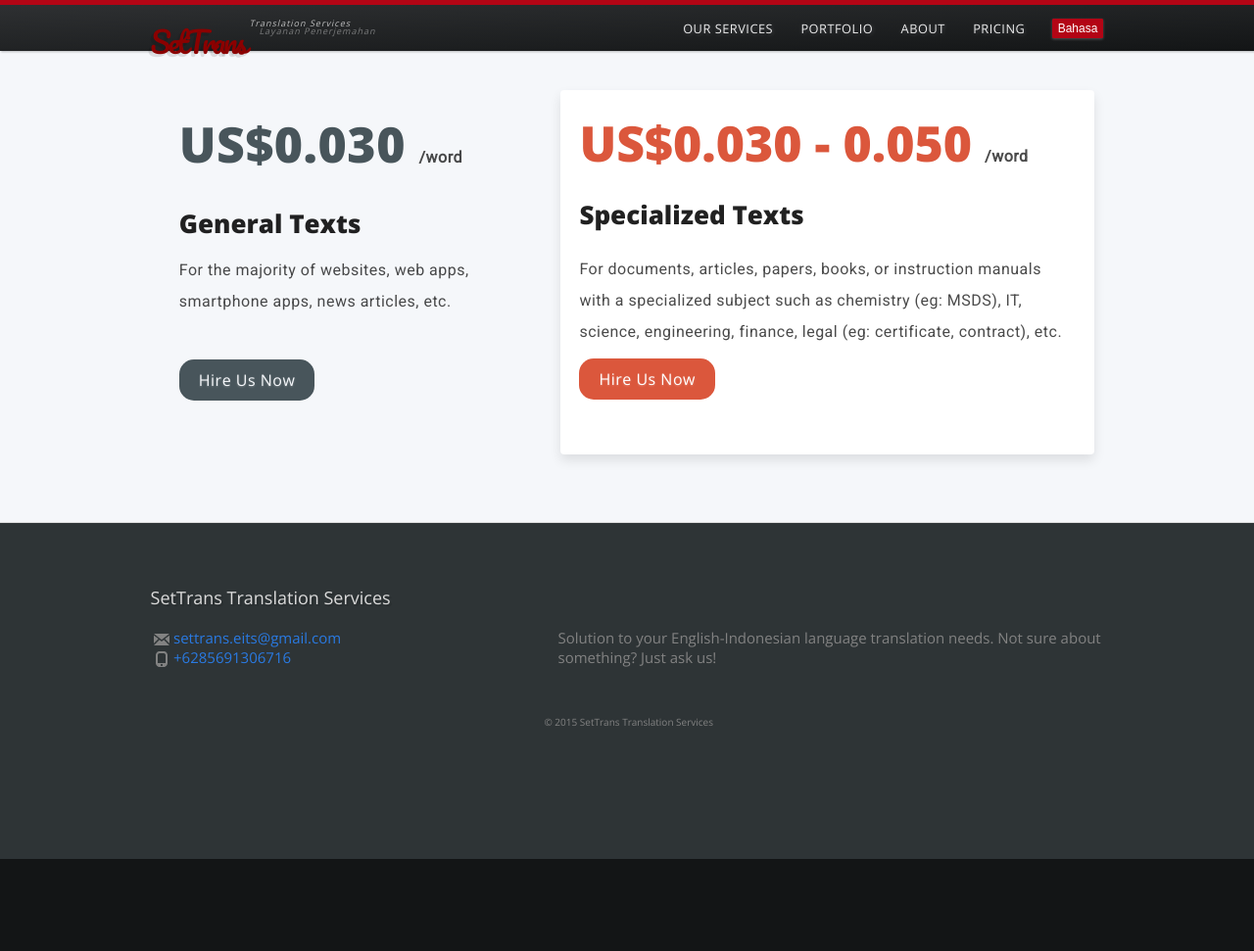
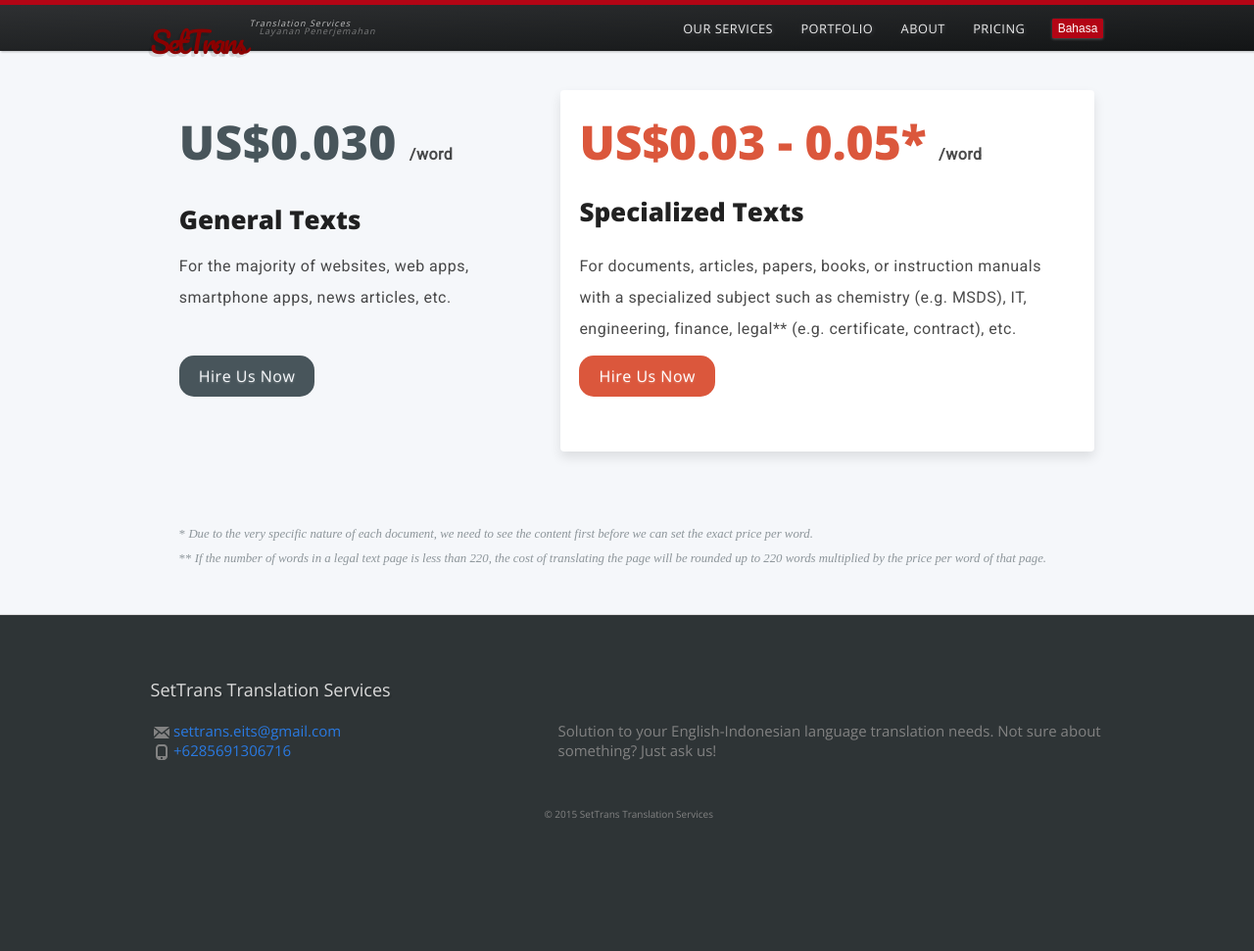
Before and after one commit to settrans/settrans.github.io, a Jekyll site: the page built from pricing/index.md, in a window 1280 px wide. Shown: the whole page at 98% size. Built offline with Jekyll 4.4.1, drawn with Linux system fonts in a browser that asks for light colours; nearby versions of some CDN libraries; before the commit the page ends 900 px from its top, so only the background shows below that.

Commit message:
add logo for portfolio, remove unused div in footer, update pricing page, and style pages

```diff
--- a/_includes/footer.html
+++ b/_includes/footer.html
@@ -16,28 +16,10 @@
           {% endif %}
         </ul>
       </div>
-
-     <!--
       <div class="footer-col footer-col-2">
-        <ul class="social-media-list">
-          {% if site.github_username %}
-          <li>
-            {% include icon-github.html username=site.github_username %}
-          </li>
-          {% endif %}
-
-          {% if site.twitter_username %}
-          <li>
-            {% include icon-twitter.html username=site.twitter_username %}
-          </li>
-          {% endif %}
-        </ul>
-      </div>
--->
-      <div class="footer-col footer-col-3">
         <p>{{ site.description }}</p>
       </div>
-      <div class="footer-col footer-col-4">
+      <div class="footer-col footer-col-3">
          <p>© 2015 SetTrans Translation Services</p>
       </div>
     </div>
--- a/_sass/_layout.scss
+++ b/_sass/_layout.scss
@@ -82,6 +82,10 @@
     color: $red-color-dark;
     float: left;
     margin-bottom: -28px;
+	 -webkit-transition: text-shadow 1s ease;
+	 -moz-transition: text-shadow 1s ease;
+	 -o-transition: text-shadow 1s ease;
+	 transition: text-shadow 1s ease;
 
     &:hover {
        text-decoration: none;
@@ -210,6 +214,14 @@
    border-radius: 4px;
    padding: 4% 5% 2% 5%;
    box-shadow: rgba(0, 0, 0, 0.1) 0px 6px 12px 0px;
+	-webkit-transition: box-shadow 1s ease;
+	-moz-transition: box-shadow 1s ease;
+	-o-transition: box-shadow 1s ease;
+	transition: box-shadow 1s ease;
+
+	&:hover {
+		box-shadow: rgba(0, 0, 0, 0.3) 0px 6px 12px 0px;
+	}
 }
 
 .rimage {
@@ -641,6 +653,8 @@
 	margin: 1.5% 1%;
 	padding: 2%;
 	-webkit-transition: box-shadow 1s; /* Safari */
+	-moz-transition: box-shadow 1s; /* Safari */
+	-o-transition: box-shadow 1s; /* Safari */
 	transition: box-shadow 1s;
 
 	@include media-query($on-laptop){
@@ -656,7 +670,7 @@
 
 .price-general {
 	font-family: "Open Sans";
-	font-size: 50px;
+	font-size: 48px;
 	font-weight: 600;
 	color: #48555b;
 
@@ -667,7 +681,7 @@
 
 .price-special {
 	font-family: "Open Sans";
-	font-size: 50px;
+	font-size: 48px;
 	font-weight: 600;
 	color: #db573c;
 
@@ -714,6 +728,29 @@
 	&:hover {
 		border-radius: 18px;
 		background-color: #6a9234;
+	}
+}
+
+.price-footnote {
+	float: none;
+	clear: both;
+	width: 97%;
+	padding: 5% 3% 0 3%;
+	margin-bottom: -5%;
+	line-height: 2;
+
+	p {
+		font-size: 0.8rem;
+		color: #48555b;
+		opacity: 0.6;
+		-webkit-transition: opacity 2.5s linear;
+		-moz-transition: opacity 2.5s linear;
+		-o-transition: opacity 2.5s linear;
+		transition: opacity 2.5s linear;
+
+		&:hover {
+			opacity: 1;
+		}
 	}
 }
 
@@ -774,11 +811,11 @@
 }
 
 .current {
-  margin-top: -11px !important;
-  margin-bottom: -11px !important;
-  border-bottom: 3px solid rgba(255,255,255,0.9) !important;
-  padding-top: 11px !important;
-  padding-bottom: 11px !important;
+  margin-top: -9px !important;
+  margin-bottom: -9px !important;
+  border-bottom: 5px solid rgba(255,255,255,0.9) !important;
+  padding-top: 9px !important;
+  padding-bottom: 9px !important;
 }
 
 .site-nav {
@@ -803,6 +840,11 @@
         text-decoration: none;
 		  text-transform: uppercase;
         padding: 0 10px;
+		  -webkit-transition: all 0.5s ease;
+		  -moz-transition: all 0.5s ease;
+		  -o-transition: all 0.5s ease;
+		  transition: all 0.5s ease;
+
 
         // Gaps between nav items, but not on the last one
         &:not(:last-child) {
@@ -820,11 +862,11 @@
 
         &:hover,
         &:active {
-			  margin-top: -11px;
-			  margin-bottom: -11px;
-           border-bottom: 3px solid rgba(204,6,24,0.8);
-			  padding-top: 11px;
-			  padding-bottom: 11px;
+			  margin-top: -9px;
+			  margin-bottom: -9px;
+           border-bottom: 5px solid rgba(204,6,24,0.8);
+			  padding-top: 9px;
+			  padding-bottom: 9px;
 
            @include media-query($on-palm) {
               border-bottom: none;
@@ -932,19 +974,23 @@
 .footer-col-1 {
     width: -webkit-calc(40% - (#{$spacing-unit} / 2));
     width:         calc(40% - (#{$spacing-unit} / 2));
+
+	 a {
+
+		 &:hover,
+		 &:active {
+			 color: #db573c;
+			 opacity: 0.8;
+		 }
+	 }
 }
 
 .footer-col-2 {
-    width: -webkit-calc(20% - (#{$spacing-unit} / 2));
-    width:         calc(20% - (#{$spacing-unit} / 2));
-}
-
-.footer-col-3 {
     width: -webkit-calc(60% - (#{$spacing-unit} / 2));
     width:         calc(60% - (#{$spacing-unit} / 2));
 }
 
-.footer-col-4 {
+.footer-col-3 {
     width: -webkit-calc(100% - (#{$spacing-unit} / 2));
     width:         calc(100% - (#{$spacing-unit} / 2));
     text-align: center;
@@ -956,18 +1002,17 @@
 }
 
 @include media-query($on-laptop) {
-    .footer-col-1,
-    .footer-col-2 {
+    .footer-col-1 {
         width: -webkit-calc(40% - (#{$spacing-unit} / 2));
         width:         calc(40% - (#{$spacing-unit} / 2));
     }
 
-    .footer-col-3 {
+    .footer-col-2 {
         width: -webkit-calc(60% - (#{$spacing-unit} / 2));
         width:         calc(60% - (#{$spacing-unit} / 2));
     }
 
-    .footer-col-4 {
+    .footer-col-3 {
         width: -webkit-calc(100% - (#{$spacing-unit} / 2));
         width:         calc(100% - (#{$spacing-unit} / 2));
     }
--- a/pricing/index.md
+++ b/pricing/index.md
@@ -30,10 +30,10 @@
 
 
 <div class="great-offer">
-<span class="price-special">Rp 330,00 - 550,00<span>
+<span class="price-special">Rp 330,00 - 550,00*<span>
 <span class="normal">/kata</span>
 {: class="content-id lang-hide"}
-<span class="price-special">US$0.030 - 0.050<span>
+<span class="price-special">US$0.03 - 0.05*<span>
 <span class="normal">/word</span>
 {: class="content-en"}
 
@@ -43,16 +43,30 @@
 {: class="normal-title content-en" style="text-align: left;"}
 
 Untuk dokumen, artikel, karya ilmiah, buku, atau buku panduan untuk bidang
-yang khusus seperti kimia (mis: MSDS), TI, sains, teknik, keuangan, hukum
-(mis: sertifikat, surat perjanjian), dll.
+yang khusus seperti kimia (contoh: MSDS), TI, teknik, keuangan, hukum**
+(conttoh: sertifikat, surat perjanjian), dll.
 <span class="hire-btn-spec">[Sewa Jasa Kami][hire-us]</span>
 {: class="content-id lang-hide normal"}
 For documents, articles, papers, books, or instruction manuals with a
-specialized subject such as chemistry (eg: MSDS), IT, science, engineering,
-finance, legal (eg: certificate, contract), etc.
+specialized subject such as chemistry (e.g. MSDS), IT, engineering,
+finance, legal** (e.g. certificate, contract), etc.
 <span class="hire-btn-spec">[Hire Us Now][hire-us]</span>
 {: class="content-en normal"}
 </div>
 
+<div class="price-footnote">
+\* _Oleh karena tiap dokumen berbeda-beda, kami perlu melihat isinya
+terlebih dahulu agar dapat menentukan harga pastinya per kata._
+\** _Jika jumlah kata dalam satu halaman teks hukum kurang dari 220,
+maka harga penerjemahan halaman tersebut akan dibulatkan menjadi 220 kata
+dikalikan dengan harganya per kata._
+{: class="content-id lang-hide"}
+\* _Due to the very specific nature of each document, we need to see the
+content first before we can set the exact price per word._
+\** _If the number of words in a legal text page is less than 220, the
+cost of translating the page will be rounded up to 220 words multiplied by
+the price per word of that page._
+{: class="content-en"}
+</div>
 
 [hire-us]: mailto:settrans.eits@gmail.com
```
Also changed, not shown: about/index.md (+13 -13 lines), our-services/index.md (+8 -6 lines), images/angkasa-pura.png (added).
